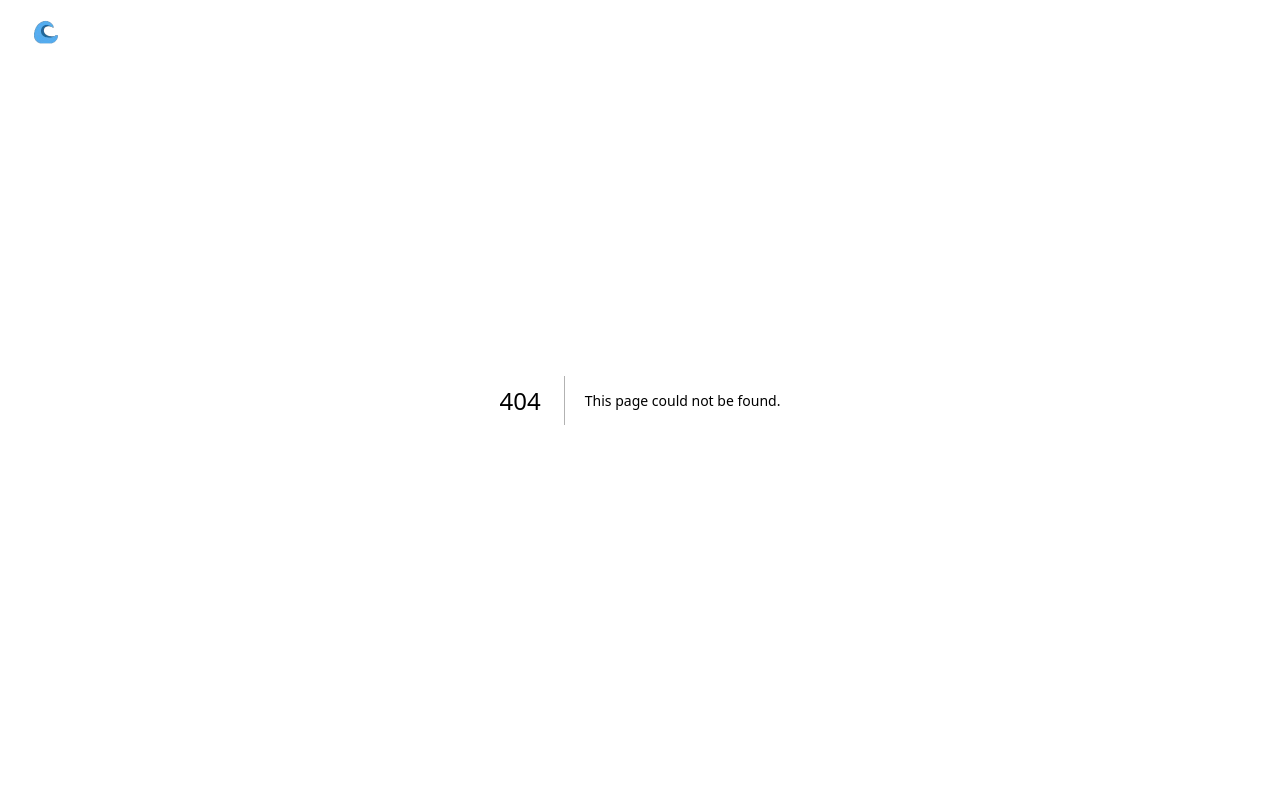
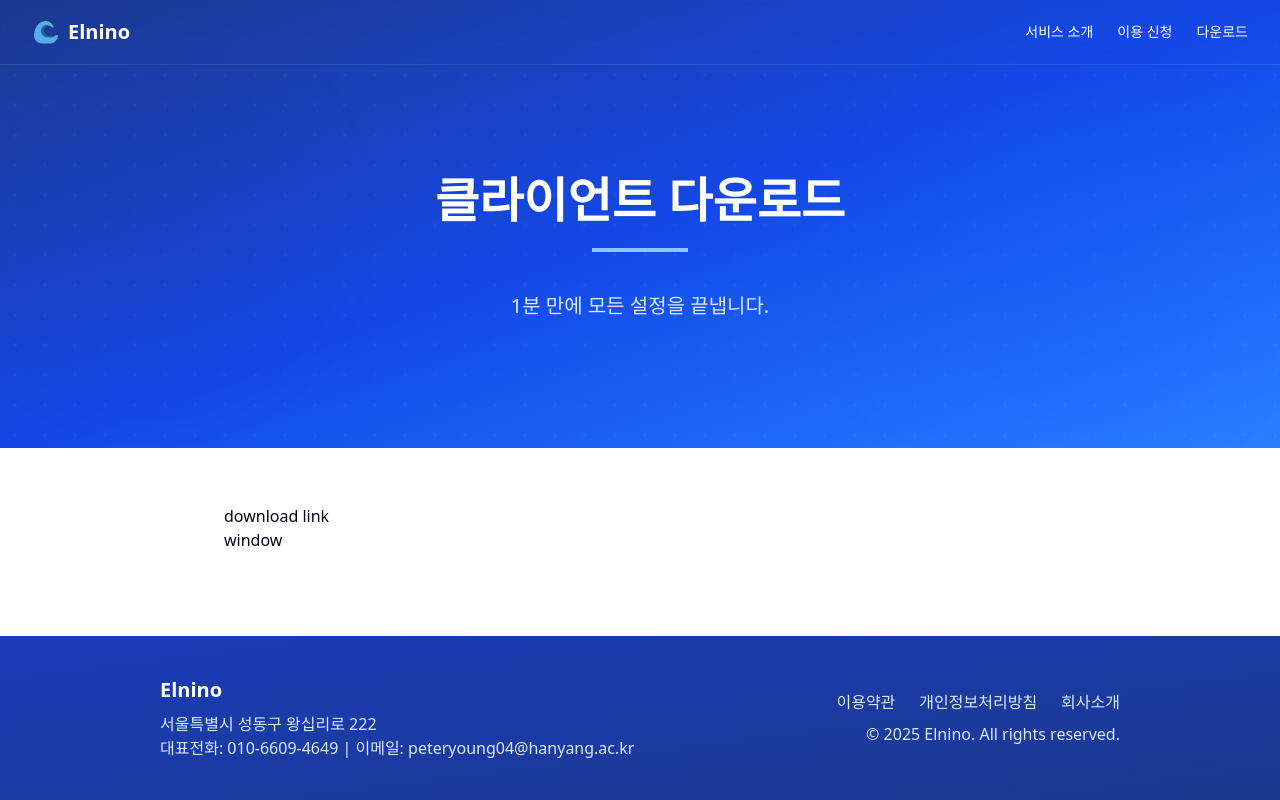
Before and after one commit to project-elnino/elnino.kr, a Next.js app: page /download in a window 1280 px wide. Before the commit this address had no page. Built offline with nearby package versions, Linux system fonts and the light colour scheme.

Commit message:
add download & icon

```diff
--- /dev/null
+++ b/app/download/page.tsx
@@ -0,0 +1,97 @@
+'use client'
+
+import { motion } from 'framer-motion'
+import Link from 'next/link'
+
+export default function ContactPage() {
+  return (
+    <div className="min-h-screen flex flex-col">
+      {/* 상단 섹션: 파란색 배경에 타이틀 - 패딩 증가 */}
+      <section className="bg-gradient-to-br from-blue-900 via-blue-700 to-blue-500 py-32 relative overflow-hidden">
+        {/* 배경 애니메이션 요소 */}
+        <div className="absolute inset-0">
+          <div className="absolute top-0 left-0 w-full h-full bg-grid-pattern opacity-20"></div>
+          <motion.div
+            className="absolute top-20 left-10 w-64 h-64 bg-blue-800 rounded-full filter blur-3xl opacity-20"
+            animate={{
+              x: [0, 30, -20, 0],
+              y: [0, -20, 20, 0],
+              scale: [1, 1.1, 0.9, 1]
+            }}
+            transition={{
+              repeat: Infinity,
+              duration: 7,
+              ease: "easeInOut"
+            }}
+          />
+          <motion.div
+            className="absolute bottom-10 right-10 w-80 h-80 bg-blue-600 rounded-full filter blur-3xl opacity-20"
+            animate={{
+              x: [0, -30, 20, 0],
+              y: [0, 20, -20, 0],
+              scale: [1, 0.9, 1.1, 1]
+            }}
+            transition={{
+              repeat: Infinity,
+              duration: 7,
+              ease: "easeInOut",
+              delay: 2
+            }}
+          />
+        </div>
+
+        {/* 타이틀 콘텐츠 */}
+        <div className="container max-w-5xl mx-auto px-6 lg:px-8 relative z-10">
+          <motion.div
+            className="text-center mt-12"
+            initial={{ opacity: 0, y: 20 }}
+            animate={{ opacity: 1, y: 0 }}
+            transition={{ duration: 0.8, ease: "easeOut" }}
+          >
+            <h1 className="text-5xl font-extrabold text-white mb-6">클라이언트 다운로드</h1>
+            <div className="h-1 w-24 bg-blue-300 mx-auto mb-10"></div>
+            <p className="text-xl text-blue-100 max-w-2xl mx-auto">1분 만에 모든 설정을 끝냅니다.</p>
+          </motion.div>
+        </div>
+      </section>
+
+      <section className="bg-white py-14 flex-grow">
+        <div className="container max-w-4xl mx-auto px-6 lg:px-8">
+          download link
+          <br />window
+        </div>
+      </section>
+
+      {/* 하단 섹션: 파란색 배경에 기업 정보 및 저작권 */}
+      <section className="bg-gradient-to-br from-blue-800 to-blue-900 py-10 text-blue-100">
+        <div className="container max-w-5xl mx-auto px-6 lg:px-8">
+          <div className="flex flex-col md:flex-row justify-between items-center gap-6">
+            <div>
+              <h3 className="text-xl font-semibold text-white mb-2">Elnino</h3>
+              <address className="not-italic">
+                <p>서울특별시 성동구 왕십리로 222</p>
+                <p>대표전화: 010-6609-4649 | 이메일: peteryoung04@hanyang.ac.kr</p>
+              </address>
+            </div>
+            <div className="flex flex-col text-right">
+              <div className="space-x-6 mb-2">
+                <Link href="/terms" className="hover:text-white transition-colors">이용약관</Link>
+                <Link href="/privacy" className="hover:text-white transition-colors">개인정보처리방침</Link>
+                <Link href="/about" className="hover:text-white transition-colors">회사소개</Link>
+              </div>
+              <p>© 2025 Elnino. All rights reserved.</p>
+            </div>
+          </div>
+        </div>
+      </section>
+
+      {/* CSS 스타일 */}
+      <style jsx global>{`
+        .bg-grid-pattern {
+          background-image: radial-gradient(rgba(255, 255, 255, 0.15) 2px, transparent 2px);
+          background-size: 30px 30px;
+        }
+      `}</style>
+    </div>
+  )
+}
--- a/components/ContactForm.tsx
+++ b/components/ContactForm.tsx
@@ -13,11 +13,8 @@ import { CalendarIcon, CheckCircle2 } from "lucide-react";
 import { cn } from "@/lib/utils";
 import { Checkbox } from "@/components/ui/checkbox";
 
-interface ContactFormProps {
-  onSuccess?: () => void;
-}
 
-export default function ContactForm({ onSuccess }: ContactFormProps) {
+export default function ContactForm() {
   const [step, setStep] = useState(1);
   const [isSubmitting, setIsSubmitting] = useState(false);
   const [privacyAgreed, setPrivacyAgreed] = useState(false);
@@ -51,7 +48,6 @@ export default function ContactForm({ onSuccess }: ContactFormProps) {
         description: "빠른 시일 내에 연락드리겠습니다.",
         icon: <CheckCircle2 className="h-5 w-5 text-green-500" />
       });
-      onSuccess?.();
     } catch {
       toast.error("서버 오류", { description: "잠시 후 다시 시도해 주세요." });
     } finally {
--- a/components/Topbar.tsx
+++ b/components/Topbar.tsx
@@ -23,6 +23,11 @@ export default function Topbar() {
               이용 신청
             </Link>
           </li>
+          <li>
+            <Link href="/download" className="hover:text-blue-500 transition-colors">
+              다운로드
+            </Link>
+          </li>
         </ul>
       </nav>
     </header>
```
